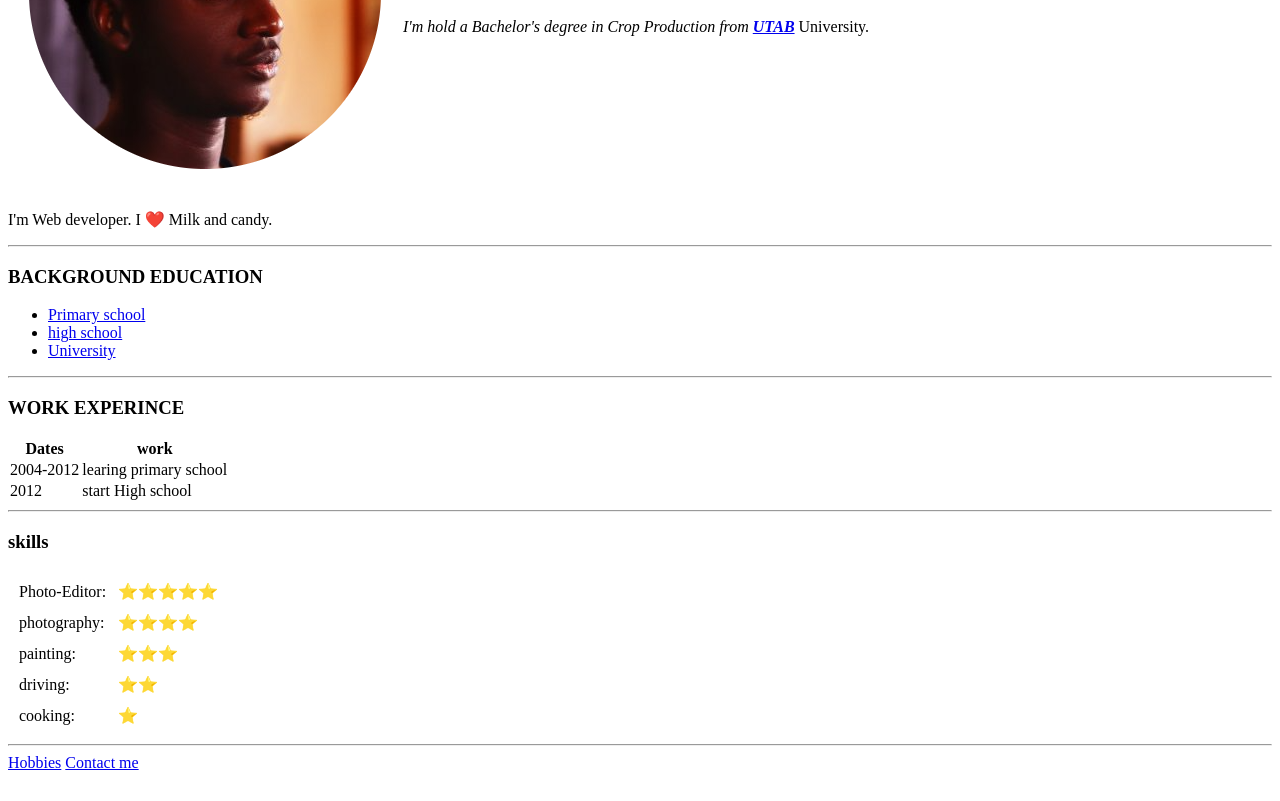
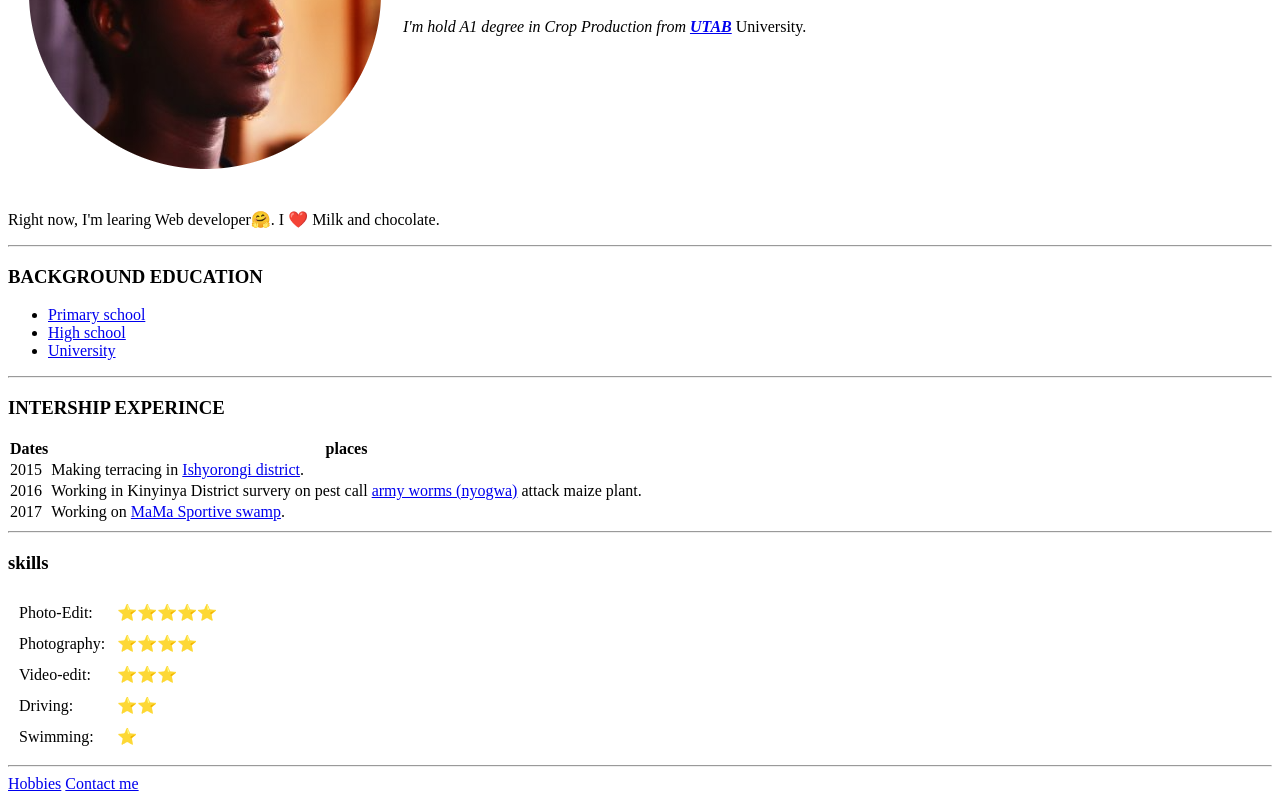
Before and after one commit to Hakizimana-Clement/cv, a plain HTML site: page index.html in a window 1280 px wide. Shown: the part 212-1013 px from the top of the page. Before the commit the page ends 992 px from the top, so only its background shows below. Drawn offline with Linux system fonts and the light colour scheme.

Commit message:
Update index.html

```diff
--- a/index.html
+++ b/index.html
@@ -14,7 +14,7 @@
             <td>
                 <h1>Hakizimana Clement</h1>
                 <p>
-                    <i>I'm hold a Bachelor's degree in Crop Production from <strong>   <a href="https://utab.ac.rw/">UTAB</a>  </strong></i> University.
+                    <i>I'm hold A1 degree in Crop Production from <strong>   <a href="https://utab.ac.rw/">UTAB</a>  </strong></i> University.
                 </p>
             </td>
         </tr>
@@ -23,7 +23,7 @@
 
 
     <p>
-       I'm Web developer. I ❤️  Milk and candy.
+       Right now, I'm learing Web developer🤗. I ❤️ Milk and chocolate.
     </p>
 
     <hr>
@@ -31,39 +31,47 @@
     <h3>BACKGROUND EDUCATION</h3>
 
     <ul>
-        <li> <a href="https://www.udemy.com/course/the-complete-web-development-bootcamp/">Primary school</a>  </li>
+        <li> <a href="https://www.google.com/maps/place/Groupe+Secondaire+Gisozi+I/@-1.9226616,30.0707953,757m/data=!3m1!1e3!4m9!1m2!2m1!1sgroup+social+gisozi+i!3m5!1s0x19dca153a582ae6d:0x23e9abc8b1a90e67!8m2!3d-1.9225653!4d30.073905!15sChVncm91cCBzb2NpYWwgZ2lzb3ppIGmSAQ1taWRkbGVfc2Nob29s">Primary school</a>  </li>
 
-        <li><a href="#">high school</a></li>
-        <li> <a href="#">University</a> </li>
+        <li><a href="https://idbkabarondo.com/">High school</a></li>
+        <li> <a href="https://utab.ac.rw/">University</a> </li>
     </ul>
     <hr>
 
-    <h3>WORK EXPERINCE</h3>
+    <h3>INTERSHIP EXPERINCE</h3>
 
     <table cellspacing="1">
         <thead>
            <tr>
                 <th>Dates</th>
-                <th>work</th>
+                <th>places</th>
            </tr>
         </thead>
         <tr>
             <td>
-                2004-2012
+                2015
             </td>
+
             <td>
-                learing primary school
+                Making terracing in <a href="https://en.wikipedia.org/wiki/Shyorongi">Ishyorongi district</a>.
             </td>
         </tr>
 
         <tr>
             <td>
-                2012
+                2016
             </td>
 
             <td>
-                start High school
+                Working in Kinyinya District survery on pest call <a href="https://vikaspedia.in/agriculture/crop-production/integrated-pest-managment/ipm-for-cerels/identification-and-management-of-fall-armyworm"> army worms (nyogwa)</a> attack maize plant.
             </td>
+        </tr>
+
+
+        <tr>
+            <td>2017</td>
+
+            <td>Working on <a href="https://www.google.com/maps/place/1%C2%B056'02.1%22S+30%C2%B005'13.5%22E/@-1.9339091,30.0870741,17z/data=!3m1!4b1!4m5!3m4!1s0x0:0x596fd0aa7a15f9dd!8m2!3d-1.9339091!4d30.0870741">MaMa Sportive swamp</a>. </td>
         </tr>
     </table>
 
@@ -73,27 +81,27 @@
 
     <table cellspacing="10px">
         <tr>
-            <td>Photo-Editor:</td>
+            <td>Photo-Edit:</td>
             <td>⭐⭐⭐⭐⭐</td>
         </tr>
 
         <tr>
-            <td>photography:</td>
+            <td>Photography:</td>
             <td>⭐⭐⭐⭐</td>
         </tr>
 
         <tr>
-            <td>painting:</td>
+            <td>Video-edit:</td>
             <td>⭐⭐⭐</td>
         </tr>
 
         <tr>
-            <td>driving:</td>
+            <td>Driving:</td>
             <td>⭐⭐</td>
         </tr>
 
         <tr>
-            <td>cooking:</td>
+            <td>Swimming:</td>
             <td>⭐</td>
         </tr>
     </table>
```
